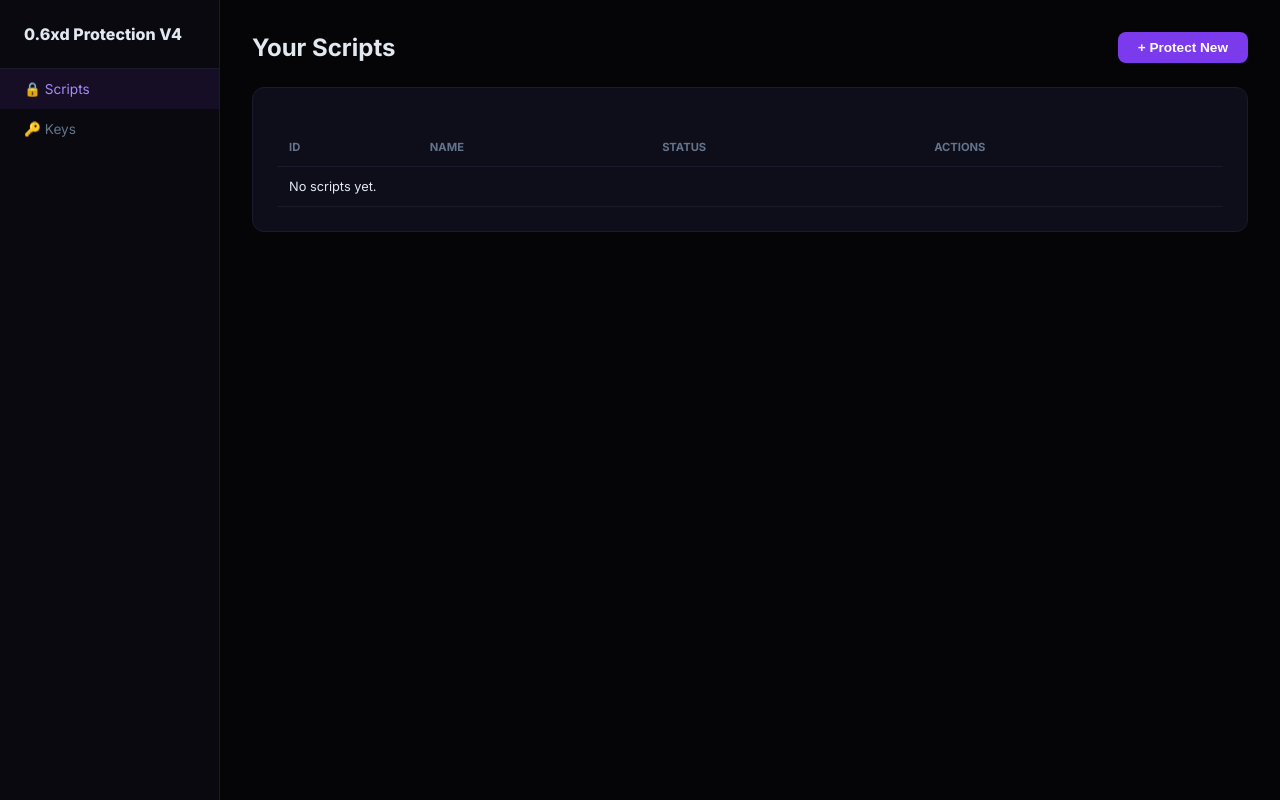
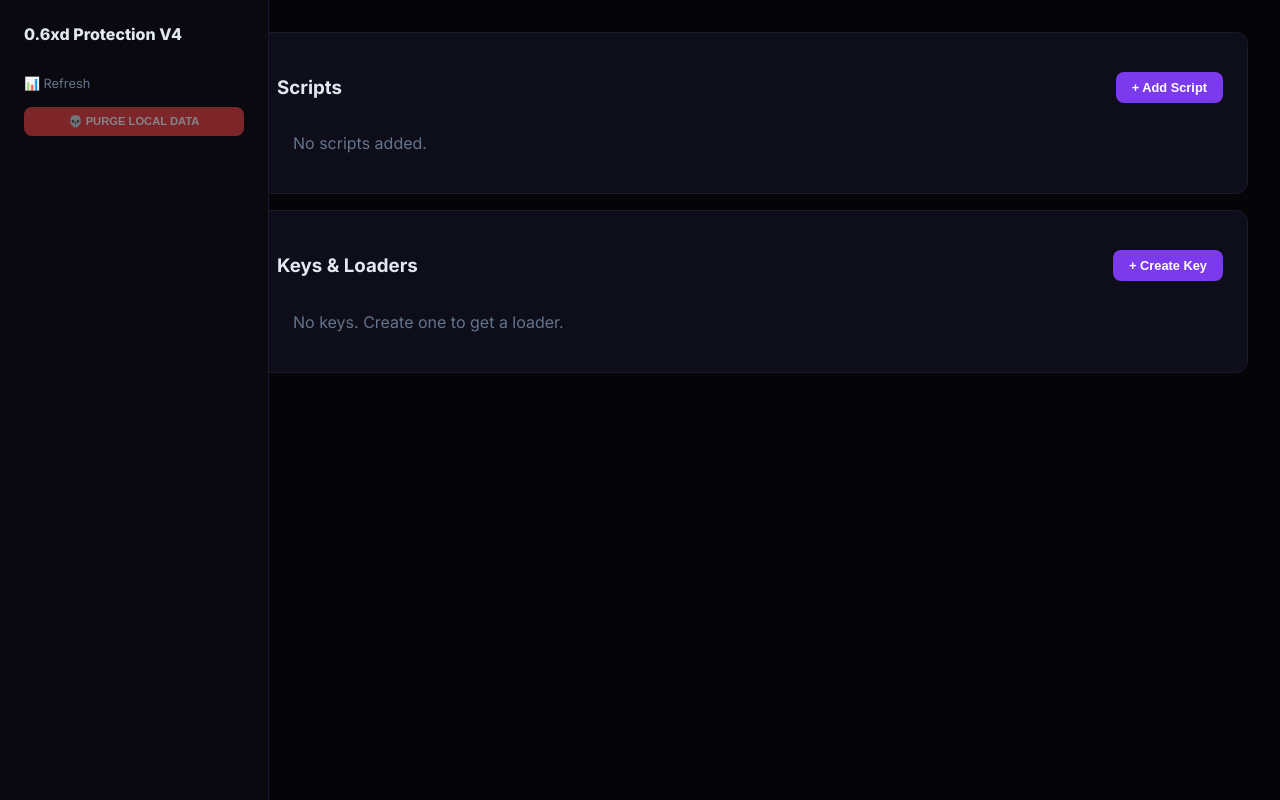
Before and after one commit to ypibsvanderdev/0.6Xd-Protection-, a website: page public/dashboard.html in a window 1280 px wide. Drawn offline with Linux system fonts and the light colour scheme.

Commit message:
Final: Foolproof Dashboard and Loader Gen

```diff
--- a/public/dashboard.html
+++ b/public/dashboard.html
@@ -3,145 +3,105 @@
 <head>
 <meta charset="UTF-8">
 <meta name="viewport" content="width=device-width, initial-scale=1.0">
-<title>Dashboard – 0.6xd Protection</title>
-<link href="https://fonts.googleapis.com/css2?family=Inter:wght@400;600;700;800&family=JetBrains+Mono&display=swap" rel="stylesheet">
+<title>0.6xd Protection V4</title>
+<link href="https://fonts.googleapis.com/css2?family=Inter:wght@400;700;800&family=JetBrains+Mono&display=swap" rel="stylesheet">
 <style>
-/* ── [V3 AESTHETIC REFRESH] ── */
-:root {
-  --bg: #050508; --bg2: #09090f; --card: #0e0e1a; --border: #1a1a2e; --accent: #7c3aed; --text: #e2e8f0; --muted: #64748b;
-  --success: #10b981; --danger: #ef4444; --sidebar: 220px;
-}
-*, *::before, *::after { box-sizing: border-box; margin: 0; padding: 0; }
-body { background: var(--bg); color: var(--text); font-family: 'Inter', sans-serif; display: flex; }
-.sidebar { width: var(--sidebar); min-height: 100vh; background: var(--bg2); border-right: 1px solid var(--border); position: fixed; left: 0; top: 0; display: flex; flex-direction: column; z-index: 50; }
-.sb-logo { padding: 1.5rem; font-weight: 800; border-bottom: 1px solid var(--border); }
-.sb-item { padding: 0.75rem 1.5rem; font-size: 0.85rem; color: var(--muted); cursor: pointer; transition: 0.2s; }
-.sb-item:hover, .sb-item.active { color: #a78bfa; background: rgba(124,58,237,0.1); }
-.main { margin-left: var(--sidebar); flex: 1; padding: 2rem; min-height: 100vh; }
-.card { background: var(--card); border: 1px solid var(--border); border-radius: 12px; padding: 1.5rem; margin-bottom: 1.5rem; }
-.btn { padding: 0.5rem 1.25rem; border-radius: 8px; font-weight: 600; cursor: pointer; border: none; transition: 0.2s; font-size: 0.85rem; }
+:root { --bg: #050508; --card: #0e0e1a; --border: #1a1a2e; --accent: #7c3aed; --text: #e2e8f0; --muted: #64748b; }
+body { background: var(--bg); color: var(--text); font-family: 'Inter', sans-serif; display: flex; margin: 0; }
+.sidebar { width: 220px; min-height: 100vh; background: #09090f; border-right: 1px solid var(--border); padding: 1.5rem; position: fixed; }
+.main { margin-left: 220px; flex: 1; padding: 2rem; }
+.card { background: var(--card); border: 1px solid var(--border); border-radius: 12px; padding: 1.5rem; margin-bottom: 1rem; }
+.btn { padding: 0.5rem 1rem; border-radius: 8px; font-weight: 600; cursor: pointer; border: none; font-size: 0.8rem; }
 .btn-primary { background: var(--accent); color: white; }
-.btn-ghost { background: transparent; color: var(--text); border: 1px solid var(--border); }
-.table-wrap { overflow-x: auto; }
-table { width: 100%; border-collapse: collapse; margin-top: 1rem; }
-th { text-align: left; font-size: 0.7rem; color: var(--muted); text-transform: uppercase; padding: 0.75rem; border-bottom: 1px solid var(--border); }
-td { padding: 0.75rem; font-size: 0.8rem; border-bottom: 1px solid rgba(255,255,255,0.05); }
-.code-block { background: #000; border: 1px solid var(--border); padding: 1rem; border-radius: 8px; font-family: 'JetBrains Mono', monospace; font-size: 0.75rem; overflow-x: auto; position: relative; margin-top: 1rem; }
-.notif { position: fixed; bottom: 2rem; right: 2rem; background: var(--accent); padding: 1rem 1.5rem; border-radius: 8px; color: white; transform: translateY(100px); opacity: 0; transition: 0.3s; z-index: 1000; }
-.notif.show { transform: translateY(0); opacity: 1; }
+.btn-danger { background: #ef4444; color: white; }
+.code { font-family: 'JetBrains Mono', monospace; font-size: 0.72rem; background: #000; padding: 0.75rem; border-radius: 6px; overflow-x: auto; margin: 0.5rem 0; word-break: break-all; color: #a78bfa; }
 </style>
 </head>
 <body>
 
 <aside class="sidebar">
-  <div class="sb-logo">0.6xd Protection V4</div>
-  <div class="sb-item active" onclick="nav('scripts')">🔒 Scripts</div>
-  <div class="sb-item" onclick="nav('keys')">🔑 Keys</div>
+  <div style="font-weight:800;margin-bottom:2rem">0.6xd Protection V4</div>
+  <div onclick="location.reload()" style="cursor:pointer;color:var(--muted);font-size:0.8rem;margin-bottom:1rem">📊 Refresh</div>
+  <button class="btn btn-danger" style="width:100%;font-size:0.7rem;opacity:0.5" onclick="purge()">💀 PURGE LOCAL DATA</button>
 </aside>
 
 <main class="main">
-  <div id="page-scripts" class="page">
-    <div style="display:flex;justify-content:space-between;align-items:center;margin-bottom:1.5rem">
-      <h2>Your Scripts</h2>
-      <button class="btn btn-primary" onclick="showPrompt()">+ Protect New</button>
+  <div class="card">
+    <div style="display:flex;justify-content:space-between;align-items:center">
+      <h3>Scripts</h3>
+      <button class="btn btn-primary" onclick="addScript()">+ Add Script</button>
     </div>
-    <div class="card">
-      <div class="table-wrap">
-        <table>
-          <thead><tr><th>ID</th><th>Name</th><th>Status</th><th>Actions</th></tr></thead>
-          <tbody id="scripts-table"></tbody>
-        </table>
-      </div>
-    </div>
+    <div id="scripts"></div>
   </div>
 
-  <div id="page-keys" class="page" style="display:none">
-    <div style="display:flex;justify-content:space-between;align-items:center;margin-bottom:1.5rem">
-      <h2>Active Keys</h2>
-      <button class="btn btn-primary" onclick="genNewKey()">+ Create Key</button>
+  <div class="card">
+    <div style="display:flex;justify-content:space-between;align-items:center">
+      <h3>Keys & Loaders</h3>
+      <button class="btn btn-primary" onclick="addKey()">+ Create Key</button>
     </div>
-    <div class="card">
-      <div class="table-wrap">
-        <table>
-          <thead><tr><th>Key</th><th>Script ID</th><th>Loader URL</th><th>Actions</th></tr></thead>
-          <tbody id="keys-table"></tbody>
-        </table>
-      </div>
-    </div>
+    <div id="keys"></div>
   </div>
 </main>
 
-<div class="notif" id="notif"></div>
-
 <script>
-// ── STATE ──
 let SCRIPTS = JSON.parse(localStorage.getItem('06xd-scripts') || '[]');
 let KEYS = JSON.parse(localStorage.getItem('06xd-keys') || '[]');
 
 function save() {
-  localStorage.setItem('06xd-scripts', JSON.stringify(SCRIPTS));
-  localStorage.setItem('06xd-keys', JSON.stringify(KEYS));
+    localStorage.setItem('06xd-scripts', JSON.stringify(SCRIPTS));
+    localStorage.setItem('06xd-keys', JSON.stringify(KEYS));
 }
 
-// ── 🛡️ AUTO-REPAIR ENGINE ──
-function repair() {
-    let repaired = false;
-    KEYS.forEach(k => {
-        if (typeof k.loader === 'string' && k.loader.includes('[object Object]')) {
-            const hash = k.loaderHash || 'repaired_' + Math.random().toString(36).slice(2, 10);
-            k.loader = `loadstring(game:HttpGet("${window.location.origin}/files/v4/loaders/${hash}.lua"))()`;
-            repaired = true;
-        }
-    });
-    if (repaired) { save(); console.warn("[REPAIR] Corrupted loaders fixed."); }
-}
-repair();
-
-// ── UI ──
-function nav(pg) {
-  document.querySelectorAll('.page').forEach(p=>p.style.display='none');
-  document.getElementById('page-'+pg).style.display='block';
-  document.querySelectorAll('.sb-item').forEach(i=>i.classList.remove('active'));
-  document.querySelector(`[onclick="nav('${pg}')"]`).classList.add('active');
-  if(pg==='scripts') renderScripts(); if(pg==='keys') renderKeys();
+function purge() {
+    if(confirm("THIS WILL DELETE ALL LOCAL SCRIPTS AND KEYS. CONTINUE?")) {
+        localStorage.clear(); location.reload();
+    }
 }
 
-function notify(m) { const n=document.getElementById('notif'); n.textContent=m; n.classList.add('show'); setTimeout(()=>n.classList.remove('show'),3000); }
+function render() {
+    const sDiv = document.getElementById('scripts');
+    sDiv.innerHTML = SCRIPTS.map(s => `
+        <div style="padding:1rem;border-bottom:1px solid var(--border);display:flex;justify-content:space-between;align-items:center">
+            <div><span style="font-weight:700">${s.name}</span> <span style="color:var(--muted);font-size:0.7rem">(${s.id})</span></div>
+            <button onclick="delScript('${s.id}')" style="background:none;border:none;color:#ef4444;cursor:pointer">✕</button>
+        </div>
+    `).join('') || '<div style="color:var(--muted);padding:1rem">No scripts added.</div>';
 
-function renderScripts() {
-  const t = document.getElementById('scripts-table');
-  t.innerHTML = SCRIPTS.map(s => `<tr><td>${s.id}</td><td>${s.name}</td><td>Active</td><td><button class="btn btn-ghost" onclick="deleteScript('${s.id}')">Delete</button></td></tr>`).join('') || '<tr><td colspan="4">No scripts yet.</td></tr>';
+    const kDiv = document.getElementById('keys');
+    kDiv.innerHTML = KEYS.map(k => `
+        <div style="padding:1rem;border-bottom:1px solid var(--border)">
+            <div style="display:flex;justify-content:space-between;margin-bottom:0.5rem">
+                <span style="font-family:monospace;font-weight:700">${k.key}</span>
+                <button onclick="delKey('${k.key}')" style="background:none;border:none;color:#ef4444;cursor:pointer">✕</button>
+            </div>
+            <div class="code">${k.loader}</div>
+            <button class="btn btn-primary" style="font-size:0.7rem;padding:0.3rem 0.6rem" onclick="copy('${k.loader}')">Copy Loader</button>
+        </div>
+    `).join('') || '<div style="color:var(--muted);padding:1rem">No keys. Create one to get a loader.</div>';
 }
 
-function renderKeys() {
-  const t = document.getElementById('keys-table');
-  t.innerHTML = KEYS.map(k => `<tr><td style="font-family:monospace">${k.key}</td><td>${k.scriptId}</td><td style="font-size:0.7rem">${k.loader}</td><td><button class="btn btn-ghost" onclick="copy('${k.loader}')">Copy</button></td></tr>`).join('') || '<tr><td colspan="4">No keys yet.</td></tr>';
+function addScript() {
+    const name = prompt("Script Name:", "Target Script"); if(!name) return;
+    const id = 'sc_' + Math.random().toString(36).slice(2, 8);
+    SCRIPTS.unshift({ id, name }); save(); render();
 }
 
-function copy(t) { navigator.clipboard.writeText(t); notify('✅ Copied Loader!'); }
-
-function deleteScript(id) { SCRIPTS = SCRIPTS.filter(s=>s.id!==id); save(); renderScripts(); }
-
-async function showPrompt() {
-    const name = prompt("Script Name:", "Vander Duels"); if(!name) return;
-    const source = prompt("Enter Script Source Code:"); if(!source) return;
-    const id = 'sc_' + Math.random().toString(36).slice(2, 8);
-    SCRIPTS.unshift({ id, name, added: Date.now() });
-    save(); renderScripts(); notify('✅ Script protected local-side');
-}
-
-function genNewKey() {
-    if(SCRIPTS.length === 0) return notify('🚫 Add a script first');
-    const scriptId = SCRIPTS[0].id; // Just use first script for this demo
+function addKey() {
+    if(SCRIPTS.length === 0) return alert("Add a script first!");
+    const scriptId = SCRIPTS[0].id;
     const key = '06XD-' + Math.random().toString(36).slice(2, 6).toUpperCase() + '-' + Math.random().toString(36).slice(2, 6).toUpperCase();
     const hash = [...crypto.getRandomValues(new Uint8Array(16))].map(b=>b.toString(16).padStart(2,'0')).join('');
     const origin = window.location.origin;
     const loader = `loadstring(game:HttpGet("${origin}/files/v4/loaders/${hash}.lua"))()`;
-    KEYS.unshift({ key, scriptId, loaderHash: hash, loader, created: Date.now() });
-    save(); renderKeys(); notify('✅ Key & Loader Generated!');
+    KEYS.unshift({ key, scriptId, loaderHash: hash, loader });
+    save(); render();
 }
 
-renderScripts();
+function delScript(id) { SCRIPTS = SCRIPTS.filter(s=>s.id!==id); save(); render(); }
+function delKey(k) { KEYS = KEYS.filter(key=>key.key!==k); save(); render(); }
+function copy(t) { navigator.clipboard.writeText(t); alert("✅ Copied to clipboard!"); }
+
+render();
 </script>
 </body>
 </html>
```
